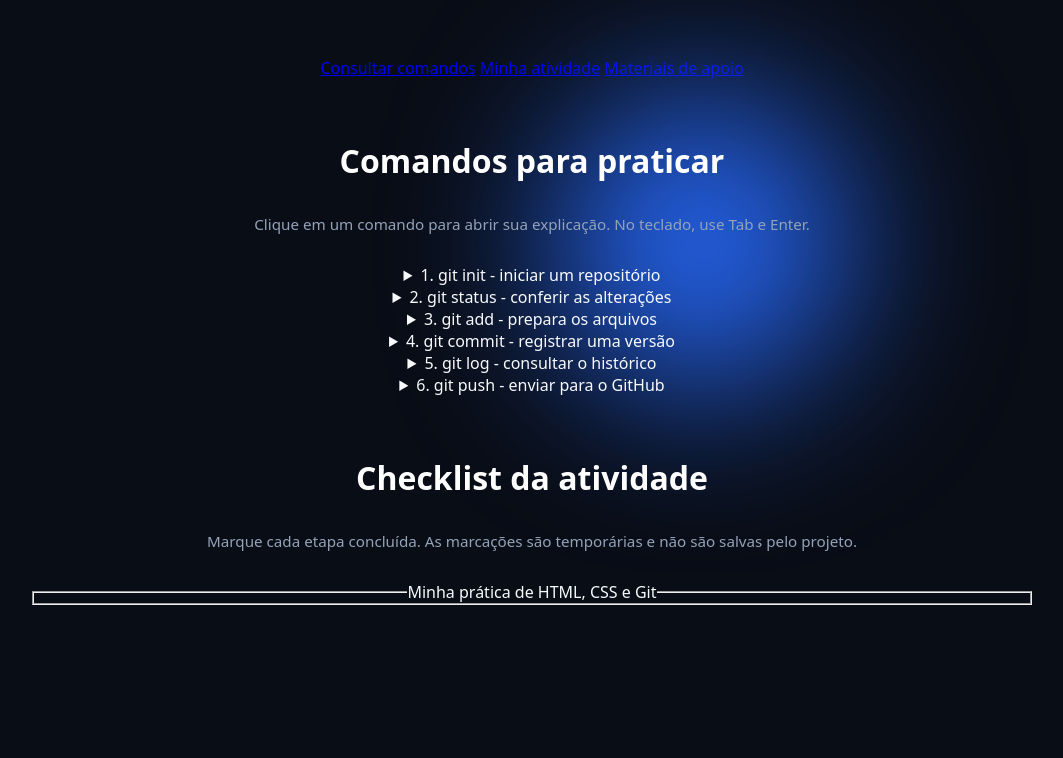
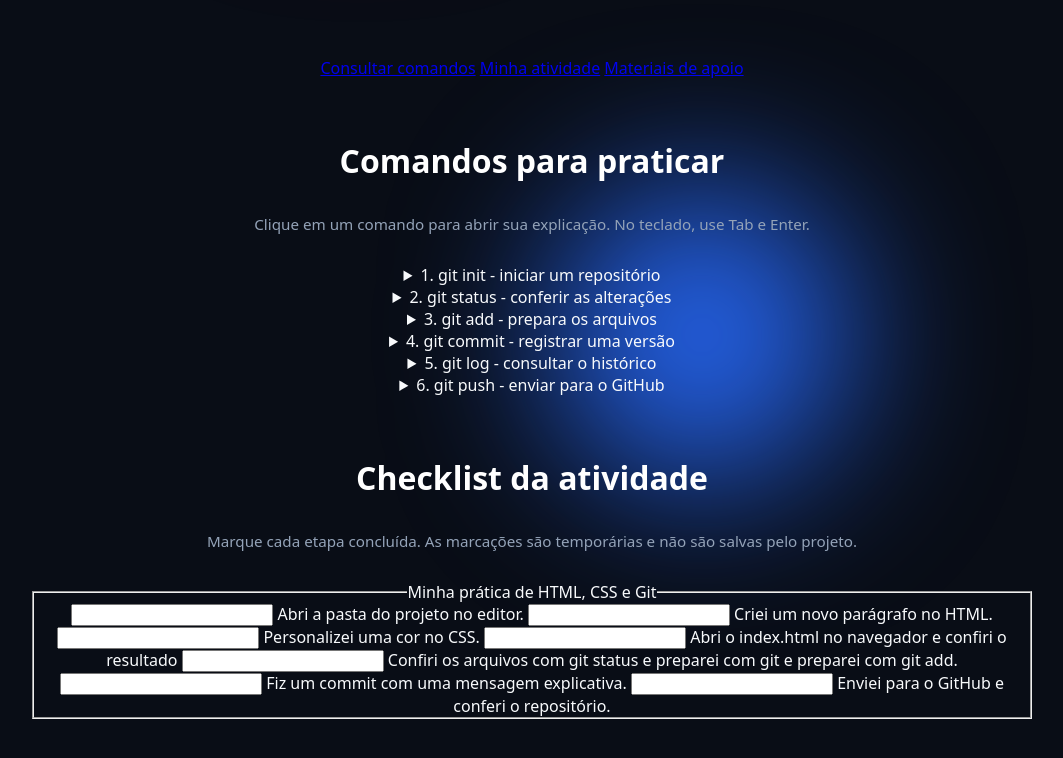
Before and after one commit to Isaamartins/Isa_PA, a plain HTML site: page index.html in a window 1280 px wide. Shown: the part 774-1532 px from the top of the page, without its empty margins (108-1171 px from the left). Before the commit the page ends 1459 px from the top, so only its background shows below. Drawn offline with Linux system fonts and the light colour scheme.

Commit message:
Adicionei sete label

```diff
--- a/index.html
+++ b/index.html
@@ -124,7 +124,15 @@
         <!-- NOVO: fieldset reúne campos relacionados; legend da um nome ao grupo. -->
          <fieldset class="checklist">
             <legend>Minha prática de HTML, CSS e Git</legend>
-
+            <!-- O input chekbox cria uma caixa de seleção.
+                 O label permite marcar a caixa clicando também no texto. -->
+         <label><input type="chekbox"> <span>Abri a pasta do projeto no editor.</span></label>
+         <label><input type="chekbox"> <span>Criei um novo parágrafo no HTML.</span></label>
+         <label><input type="chekbox"> <span>Personalizei uma cor no CSS.</span></label>
+         <label><input type="chekbox"> <span>Abri o index.html no navegador e confiri o resultado</span></label>
+         <label><input type="chekbox"> <span>Confiri os arquivos com git status e preparei com git e preparei com git add.</span></label>
+         <label><input type="chekbox"> <span>Fiz um commit com uma mensagem explicativa.</span></label>
+         <label><input type="chekbox"> <span>Enviei para o GitHub e conferi o repositório.</span></label>
          </fieldset>
     </section>
 
```
